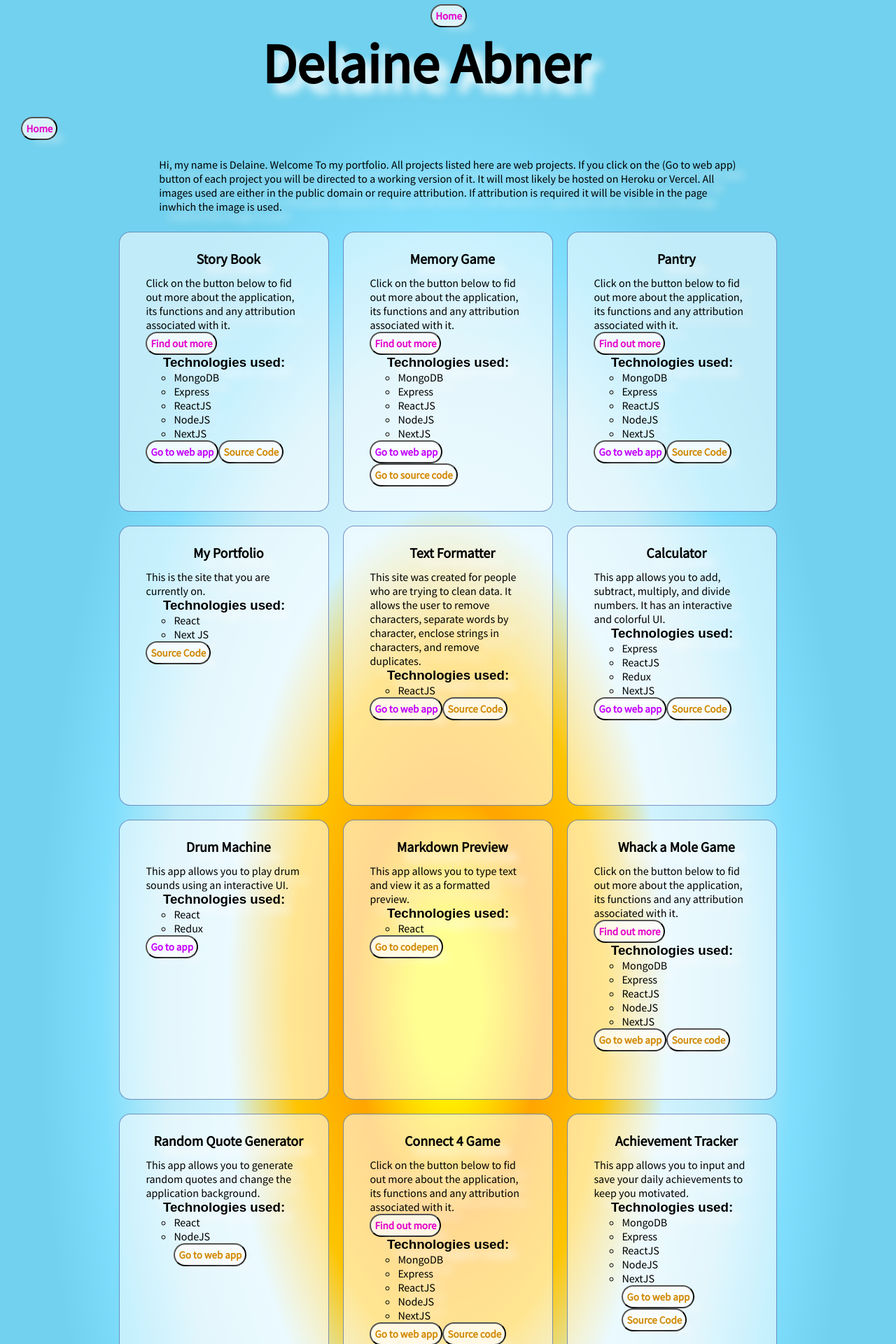
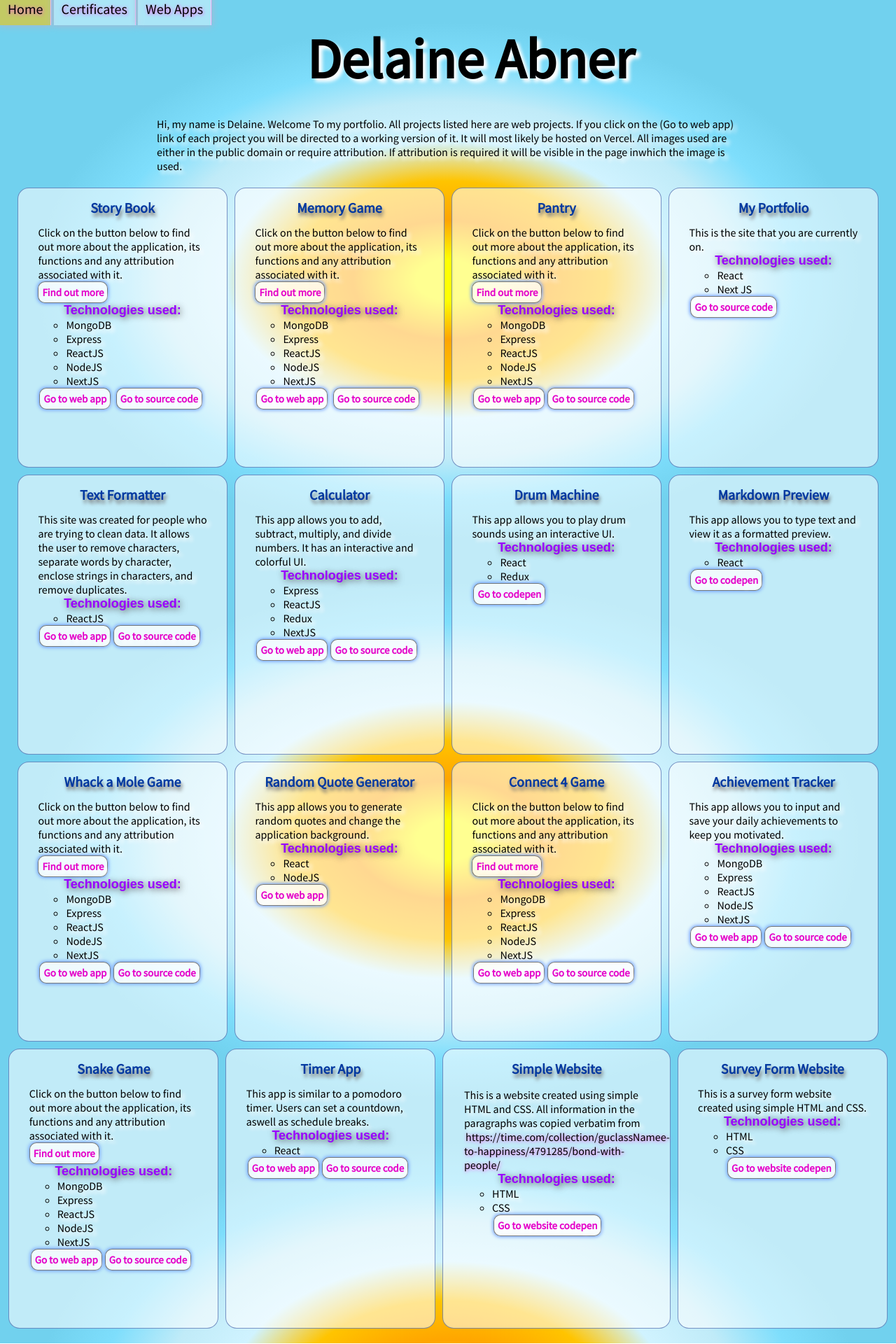
Before and after one commit to delaine3/delaine-abner-portfolio, a Next.js app: page /webProjects in a window 1280 px wide. Shown: the top 1920 px of the page at 70% size. Built offline with nearby package versions, Linux system fonts and the light colour scheme.

Commit message:
Fixed css

```diff
--- a/components/navbar.js
+++ b/components/navbar.js
@@ -2,12 +2,21 @@ import Link from "next/link";
 
 export default function Navbar() {
   return (
-    <div>
+    <div className="nav-bar">
       <nav>
         <Link href="/">
-          <button className="nav-button">Home</button>
+          <a className="nav-link">Home</a>
         </Link>{" "}
+        <Link href="/certificates">
+          <a className="nav-link">Certificates</a>
+        </Link>{" "}
+        <Link href="/webProjects">
+          <a className="nav-link">Web Apps</a>
+        </Link>{" "}
+
       </nav>
+              <h1 className="delaine">Delaine Abner</h1>
+
     </div>
   );
 }
--- a/pages/_app.js
+++ b/pages/_app.js
@@ -2,9 +2,10 @@ import "../styles/globals.css";
 import Navbar from "../components/navbar";
 
 function MyApp({ Component, pageProps }) {
+
   return (
     <div className="grid wrapper">
-      <Navbar/>
+      <Navbar  />
       <Component {...pageProps} />
     </div>
   );
--- a/pages/certificates.js
+++ b/pages/certificates.js
@@ -4,8 +4,10 @@ import React from "react";
 export default function Certificates() {
   return (
     <div>
-
       <div className="certificates">
+        <p>
+          Welcome to my certificates page. Clicking on a certificate will take you to its verification  page.
+        </p>
         <ul>
           <li id="certificate-list">
             <a href="https://freecodecamp.org/certification/skyflower/javascript-algorithms-and-data-structures">
--- a/pages/webProjects.js
+++ b/pages/webProjects.js
@@ -12,27 +12,22 @@ export default function WebProjects() {
         <link rel="icon" href="/favicon.ico" />
         <meta name="viewport" content="width=device-width, initial-scale=1.0" />
       </Head>
-      <h1 className="delaine">Delaine Abner</h1>
-
-      <Link href="/">
-        <button className="home">Home</button>
-      </Link>
       <div>
         <p className="blurb">
           Hi, my name is Delaine. Welcome To my portfolio. All projects listed
-          here are web projects. If you click on the (Go to web app) button of
+          here are web projects. If you click on the (Go to web app) link of
           each project you will be directed to a working version of it. It will
-          most likely be hosted on Heroku or Vercel. All images used are either
-          in the public domain or require attribution. If attribution is
-          required it will be visible in the page inwhich the image is used.
+          most likely be hosted on Vercel. All images used are either in the
+          public domain or require attribution. If attribution is required it
+          will be visible in the page inwhich the image is used.
         </p>
         <ul className="grid">
           <li className="project-list">
             <div className="main-content">
-              <h1 className="project-name">Story Book </h1>
+              <h2 className="project-name">Story Book </h2>
               <div id="project-links">
                 <p>
-                  Click on the button below to fid out more about the
+                  Click on the button below to find out more about the
                   application, its functions and any attribution associated with
                   it.
                 </p>
@@ -47,28 +42,23 @@ export default function WebProjects() {
                   <li id="project">NodeJS</li>
                   <li id="project">NextJS</li>
                 </ul>{" "}
-                <button className="go-to-app">
-                  {" "}
                 <a href="https://day-dream.vercel.app/">
                   {" "}
-                    Go to web app{" "}
+                  <button> Go to web app </button>
                 </a>{" "}
-                </button>
-                <button>
                 <a href="https://github.com/delaine3/dayDream">
                   {" "}
-                    Source Code
+                  <button> Go to source code</button>
                 </a>
-                </button>
               </div>
             </div>
           </li>
           <li className="project-list">
             <div className="main-content">
-              <h1 className="project-name"> Memory Game </h1>
+              <h2 className="project-name"> Memory Game </h2>
               <div id="project-links">
                 <p>
-                  Click on the button below to fid out more about the
+                  Click on the button below to find out more about the
                   application, its functions and any attribution associated with
                   it.
                 </p>
@@ -83,28 +73,23 @@ export default function WebProjects() {
                   <li id="project">NodeJS</li>
                   <li id="project">NextJS</li>
                 </ul>{" "}
-                <button className="go-to-app">
-                  {" "}
                 <a href="https://a-memory-game-seven.vercel.app/">
                   {" "}
-                    Go to web app{" "}
+                  <button> Go to web app </button>
                 </a>{" "}
-                </button>
-                <button>
                 <a href="https://github.com/delaine3/A_Memory_Game">
                   {" "}
-                    Go to source code
+                  <button> Go to source code</button>
                 </a>
-                </button>
               </div>
             </div>
           </li>
           <li className="project-list">
             <div className="main-content">
-              <h1 className="project-name">Pantry</h1>
+              <h2 className="project-name">Pantry</h2>
               <div id="project-links">
                 <p>
-                  Click on the button below to fid out more about the
+                  Click on the button below to find out more about the
                   application, its functions and any attribution associated with
                   it.
                 </p>
@@ -119,19 +104,18 @@ export default function WebProjects() {
                   <li id="project">NodeJS</li>
                   <li id="project">NextJS</li>
                 </ul>{" "}
-                <button className="go-to-app">
-                  <a href="https://pantry-dusky.vercel.app/">Go to web app</a>
-                </button>
-                <button>
-                  {" "}
-                  <a href="https://github.com/delaine3/Pantry"> Source Code</a>
-                </button>
+                <a href="https://pantry-dusky.vercel.app/">
+                  <button>Go to web app</button>
+                </a>
+                <a href="https://github.com/delaine3/Pantry">
+                  <button>Go to source code</button>
+                </a>
               </div>
             </div>
           </li>
           <li className="project-list">
             <div className="main-content">
-              <h1 className="project-name">My Portfolio</h1>
+              <h2 className="project-name">My Portfolio</h2>
               <div id="project-links">
                 <p>
                   This is the site that you are currently on.
@@ -142,20 +126,17 @@ export default function WebProjects() {
                       <li id="project">Next JS</li>
                     </ul>{" "}
                   </p>
-                </p>
-                <button>
-                  {" "}
+                </p>{" "}
                 <a href="https://github.com/delaine3/my-nextjs-portfolio">
                   {" "}
-                    Source Code
+                  <button>Go to source code</button>
                 </a>
-                </button>
               </div>
             </div>
           </li>
           <li className="project-list">
             <div className="main-content">
-              <h1 className="project-name">Text Formatter</h1>
+              <h2 className="project-name">Text Formatter</h2>
               <div id="project-links">
                 <p>
                   This site was created for people who are trying to clean data.
@@ -166,28 +147,24 @@ export default function WebProjects() {
                     <h3>Technologies used:</h3>
                     <ul>
                       <li id="project">ReactJS</li>
-                    </ul>{" "}
+                    </ul>
                   </p>
                 </p>
                 <div>
-                  <button className="go-to-app">
                   <a href="https://text-formatter-zeta.vercel.app/">
-                      Go to web app{" "}
+                    <button> Go to web app</button>
                   </a>
-                  </button>
-                  <button>
                   <a href="https://github.com/delaine3/Text_Formatter">
-                      {" "}
-                      Source Code
+
+                    <button>Go to source code</button>
                   </a>
-                  </button>
                 </div>
               </div>
             </div>
           </li>
           <li className="project-list">
             <div className="main-content">
-              <h1 className="project-name">Calculator </h1>
+              <h2 className="project-name">Calculator </h2>
               <div id="project-links">
                 <p>
                   This app allows you to add, subtract, multiply, and divide
@@ -202,23 +179,20 @@ export default function WebProjects() {
                     </ul>{" "}
                   </p>
                 </p>
-                <button className="go-to-app">
                 <a href="https://calculator-mu-ten.vercel.app/">
-                    Go to web app
+                  <button> Go to web app</button>
                 </a>
-                </button>
-                <button>
+
                 <a href="https://github.com/delaine3/calculator">
-                    {" "}
-                    Source Code
+
+                  <button>Go to source code</button>
                 </a>
-                </button>
               </div>
             </div>
           </li>
           <li className="project-list">
             <div className="main-content">
-              <h1 className="project-name">Drum Machine </h1>
+              <h2 className="project-name">Drum Machine </h2>
               <div id="project-links">
                 <p>
                   This app allows you to play drum sounds using an interactive
@@ -231,17 +205,15 @@ export default function WebProjects() {
                     </ul>{" "}
                   </p>
                 </p>
-                <button className="go-to-app">
                 <a href="https://codepen.io/Delaine/pen/eYRNBra?editors=1010">
-                    Go to app
+                  <button> Go to codepen </button>
                 </a>
-                </button>
               </div>
             </div>
           </li>
           <li className="project-list">
             <div className="main-content">
-              <h1 className="project-name">Markdown Preview </h1>
+              <h2 className="project-name">Markdown Preview </h2>
               <div id="project-links">
                 <p>
                   This app allows you to type text and view it as a formatted
@@ -253,21 +225,19 @@ export default function WebProjects() {
                     </ul>{" "}
                   </p>
                 </p>
-                <button>
                 <a href="https://codepen.io/Delaine/pen/oNWOPyd">
-                    Go to codepen
+                  <button>Go to codepen</button>
                 </a>
-                </button>
               </div>
             </div>
           </li>
           <li className="project-list">
             <div className="main-content">
-              <h1 className="project-name">Whack a Mole Game </h1>
+              <h2 className="project-name">Whack a Mole Game </h2>
 
               <div id="project-links">
                 <p>
-                  Click on the button below to fid out more about the
+                  Click on the button below to find out more about the
                   application, its functions and any attribution associated with
                   it.
                 </p>
@@ -282,22 +252,18 @@ export default function WebProjects() {
                   <li id="project">NodeJS</li>
                   <li id="project">NextJS</li>
                 </ul>{" "}
-                <button>
                 <a href="https://whack-a-mole-4jvxtc469-delaine3.vercel.app/newPlayer">
-                    Go to web app
+                  <button> Go to web app </button>
                 </a>
-                </button>
-                <button>
                 <a href="https://github.com/delaine3/whack_a_mole">
-                    Source code
+                  <button>Go to source code</button>
                 </a>
-                </button>
               </div>
             </div>
           </li>
           <li className="project-list">
             <div className="main-content">
-              <h1 className="project-name">Random Quote Generator </h1>
+              <h2 className="project-name">Random Quote Generator </h2>
               <div id="project-links">
                 <div>
                   <p>
@@ -312,22 +278,18 @@ export default function WebProjects() {
                     </p>
                   </p>
                 </div>
-                <ul>
-                  <button>
                 <a href="https://codepen.io/Delaine/pen/jOmxpQd">
-                      Go to web app{" "}
+                  <button> Go to web app </button>
                 </a>
-                  </button>
-                </ul>
               </div>
             </div>
           </li>
           <li className="project-list">
             <div className="main-content">
-              <h1 className="project-name">Connect 4 Game </h1>
+              <h2 className="project-name">Connect 4 Game </h2>
               <div id="project-links">
                 <p>
-                  Click on the button below to fid out more about the
+                  Click on the button below to find out more about the
                   application, its functions and any attribution associated with
                   it.
                 </p>
@@ -342,23 +304,18 @@ export default function WebProjects() {
                   <li id="project">NodeJS</li>
                   <li id="project">NextJS</li>
                 </ul>{" "}
-                <button>
                 <a href="https://connect-four-game.vercel.app/">
-                    {" "}
-                    Go to web app
+                  <button> Go to web app </button>
                 </a>
-                </button>
-                <button>
                 <a href="https://github.com/delaine3/Connect_Four_Game">
-                    Source code
+                  <button>Go to source code</button>
                 </a>
-                </button>
               </div>
             </div>
           </li>
           <li className="project-list">
             <div className="main-content">
-              <h1 className="project-name">Achievement Tracker </h1>
+              <h2 className="project-name">Achievement Tracker </h2>
               <div id="project-links">
                 <div>
                   <p>
@@ -376,28 +333,21 @@ export default function WebProjects() {
                     </p>
                   </p>
                 </div>
-                <ul>
-                  <button>
                 <a href="https://achievements-peach.vercel.app/">
-                      Go to web app{" "}
+                  <button> Go to web app </button>
                 </a>
-                  </button>
-                  <button>
                 <a href="https://github.com/delaine3/Achievements">
-                      {" "}
-                      Source Code
+                  <button>Go to source code</button>
                 </a>
-                  </button>
-                </ul>
               </div>
             </div>
           </li>
           <li className="project-list">
             <div className="main-content">
-              <h1 className="project-name">Snake Game </h1>
+              <h2 className="project-name">Snake Game </h2>
               <div id="project-links">
                 <p>
-                  Click on the button below to fid out more about the
+                  Click on the button below to find out more about the
                   application, its functions and any attribution associated with
                   it.
                 </p>
@@ -412,22 +362,18 @@ export default function WebProjects() {
                   <li id="project">NodeJS</li>
                   <li id="project">NextJS</li>
                 </ul>{" "}
-                <button>
                 <a href="https://snake-game-five-dun.vercel.app/">
-                    Go to web app
+                  <button> Go to web app</button>
                 </a>
-                </button>
-                <button>
                 <a href="https://github.com/delaine3/snake_game">
-                    Source code
+                  <button>Go to source code</button>
                 </a>
-                </button>
               </div>
             </div>
           </li>
           <li className="project-list">
             <div className="main-content">
-              <h1 className="project-name">Timer App </h1>
+              <h2 className="project-name">Timer App </h2>
               <div id="project-links">
                 <div>
                   <p>
@@ -441,25 +387,18 @@ export default function WebProjects() {
                     </p>
                   </p>
                 </div>
-                <ul>
-                  <button>
                 <a href="https://timer-project-one.vercel.app/">
-                      Go to web app{" "}
+                  <button> Go to web app</button>
                 </a>
-                  </button>
-                  <button>
                 <a href="https://github.com/delaine3/timer-project">
-                      {" "}
-                      Source Code
+                  <button>Go to source code</button>
                 </a>
-                  </button>
-                </ul>
               </div>
             </div>
           </li>
           <li className="project-list">
             <div className="main-content">
-              <h1 className="project-name">Simple Website</h1>
+              <h2 className="project-name">Simple Website</h2>
               <div id="project-links">
                 <div>
                   <p>
@@ -479,18 +418,16 @@ export default function WebProjects() {
                   </p>
                 </div>
                 <ul>
-                  <button>
                   <a href="https://codepen.io/Delaine/pen/NWdZmyW">
-                      Go to website codepen{" "}
+                    <button> Go to website codepen</button>
                   </a>
-                  </button>
                 </ul>
               </div>
             </div>
           </li>
           <li className="project-list">
             <div className="main-content">
-              <h1 className="project-name"> Survey Form Website</h1>
+              <h2 className="project-name"> Survey Form Website</h2>
               <div id="project-links">
                 <div>
                   <p>
@@ -506,11 +443,9 @@ export default function WebProjects() {
                   </p>
                 </div>
                 <ul>
-                  <button>
                   <a href="https://codepen.io/Delaine/pen/oNBroGY">
-                      Go to website codepen{" "}
+                    <button> Go to website codepen</button>
                   </a>
-                  </button>
                 </ul>
               </div>
             </div>
--- a/pages/webProjects/connectFour.js
+++ b/pages/webProjects/connectFour.js
@@ -1,6 +1,5 @@
 import React from "react";
 import Head from "next/head";
-import Link from "next/link";
 
 //This is a function that displays my web apps
 export default function ConnectFour() {
@@ -12,9 +11,7 @@ export default function ConnectFour() {
         <link rel="icon" href="/favicon.ico" />
         <meta name="viewport" content="width=device-width, initial-scale=1.0" />
       </Head>
-      <Link href="/">
-        <button className="home">Home</button>
-      </Link>
+
       <div className="project-page">
         <h1 className="delaine">Connect 4 game </h1>
         <p>
--- a/styles/globals.css
+++ b/styles/globals.css
@@ -2,9 +2,11 @@
 
 html,
 body {
-  padding: 0.2%;
   margin: 0;
   font-family: "Montserrat", sans-serif;
+  background-size: cover;
+  background-attachment: fixed;
+  background-repeat: no-repeat;
   background-image: radial-gradient(
     yellow 5%,
     orange 15%,
@@ -14,12 +16,13 @@ body {
     rgb(126, 222, 252) 55%,
     rgb(113, 209, 238) 65%
   );
+  height: 100vh;
 }
 
 * {
   font-family: "Source Sans Pro", sans-serif;
   box-sizing: border-box;
-  text-shadow: 1vw 1vw 1vw #ffffff;
+  text-shadow: 5px 5px 5px #ffffff;
 }
 
 .App {
@@ -50,31 +53,65 @@ body {
   width: 65%;
   margin: auto;
 }
-nav{
+nav {
   display: inline;
+  position: fixed;
+  margin-bottom: 10%;
+  width: 100%;
+  z-index: 999;
+  border-radius: 3px;
+  height: 50px;
+}
+nav a {
+  font-size: 20px;
+  padding: 11px;
+  border-right: #fdbeff solid 1px;
+  box-shadow:0px 0px 10px 1px #acb8d1; ;
+  color: rgb(0, 0, 0);
+  text-decoration: none;
+  background-color: #ddf8ff88;
+}
+nav a:hover {
+  color: #000000;
+  background-color: rgba(255, 196, 0, 0.582);
+}
+.nav-bar {
+  top: 0px;
+  width: 100%;
 }
 button:hover {
   opacity: 90%;
-  background-color: rgb(246, 242, 208);
-  color: rgb(2, 83, 154);
-  box-shadow: 0 0 1vw 1vw rgba(255, 255, 255, 0.7);
+  background-color: rgb(255, 217, 0);
+  color: rgb(0, 0, 0);
+  box-shadow:0px 0px 10px 1px #86888b; ;
 }
 
 #project-links {
   margin: 5%;
 }
-
+p {
+  margin: 10px;
+}
 button {
   padding: 5px;
-  margin: 2%;
   background-color: #ffffffbd;
   color: #e400c9;
-  border-radius: 18px;
+  border-radius: 10px;
+  border: 1px solid rgba(0, 0, 0, 0.521);
   font-size: 15px;
   font-weight: bold;
+  box-shadow:0px 0px 5px 1px #6d9cff; ;
+
 }
-.go-to-app a {
-  color: #c300ff;
+a {
+  padding: 2px;
+  align-items: center;
+  display: flex-start;
+  text-shadow: #ff4cea 1px 1px 5px;
+}
+
+a:hover {
+  color: #ffffff;
 }
 .project-name {
   font-size: 20px;
@@ -82,27 +119,12 @@ button {
 
 h1.delaine {
   font-size: 80px;
-  margin-right: 10%;
-}
-
-a:hover {
-  color: #07c2d3;
-}
-
-a {
-  color: #e400c9;
-}
-
-button a {
-  font-weight: bold;
-  color: rgb(209, 137, 3);
-  text-decoration: none;
-  font-size: 15px;
+  margin: 33px;
 }
 
 h1 {
   text-align: center;
-  font-size: 15px;
+  font-size: 35px;
   margin: auto;
   padding-left: 5%;
 }
@@ -117,7 +139,6 @@ h1 {
 
 #webapps-index {
   min-width: min-content;
-  display: inline-block;
   width: 300px;
   padding: 20px;
   height: 300px;
@@ -127,9 +148,6 @@ h1 {
   margin: 10px;
   position: relative;
   background-color: #ffffff91;
-}
-#index-tiles {
-  display: inline-block;
 }
 
 img {
@@ -155,9 +173,9 @@ img {
 
 .project-page {
   min-width: min-content;
-  width: 50%;
+  width: 75%;
   margin: auto;
-  background-color: rgba(240, 248, 255, 0.788);
+  background-color: rgba(240, 248, 255, 0.445);
   padding: 3%;
   border: 1.25px solid rgba(35, 70, 151, 0.568);
   border-radius: 16px;
@@ -165,14 +183,11 @@ img {
 
 .project-list {
   min-width: min-content;
-  display: inline-block;
   width: 300px;
-  padding: 1%;
   height: 400px;
-  overflow-wrap: break-word;
   border: 1.25px solid rgba(35, 70, 151, 0.568);
   border-radius: 16px;
-  margin: 10px;
+  margin: 5px;
   position: relative;
   background-color: #ffffff91;
 }
@@ -190,21 +205,25 @@ img {
 }
 
 .main-content {
-  padding: 25px;
-  position: absolute;
-  top: 0;
-  left: 0;
+  padding: 15px;
   min-width: min-content;
   width: 100%;
   height: 100%;
 }
 
 h2 {
-  font-family: "Bubbler One", sans-serif;
-  margin: 10px;
+  text-align: center;
+  font-size: 25px;
+  color: #0038a0;
+  text-shadow: #777575 2px 5px 5px;
+
 }
 h3 {
   font-family: "Bubbler One", sans-serif;
   margin: auto;
   text-align: center;
+  text-shadow: #4b4848 2px 2px 10px;
+  color: #9900ff;
+  font-weight: bold;
+  font-size: 18px;
 }
```
Also changed, not shown: pages/index.js (+29 -25 lines), pages/webProjects/memoryGame.js (+8 -17 lines), pages/webProjects/pantry.js (+14 -18 lines), pages/webProjects/snakeGame.js (+12 -16 lines), pages/webProjects/storybook.js (+8 -13 lines), pages/webProjects/wackAMole.js (+10 -18 lines). Lines whose indentation alone changed are shown as unchanged.
